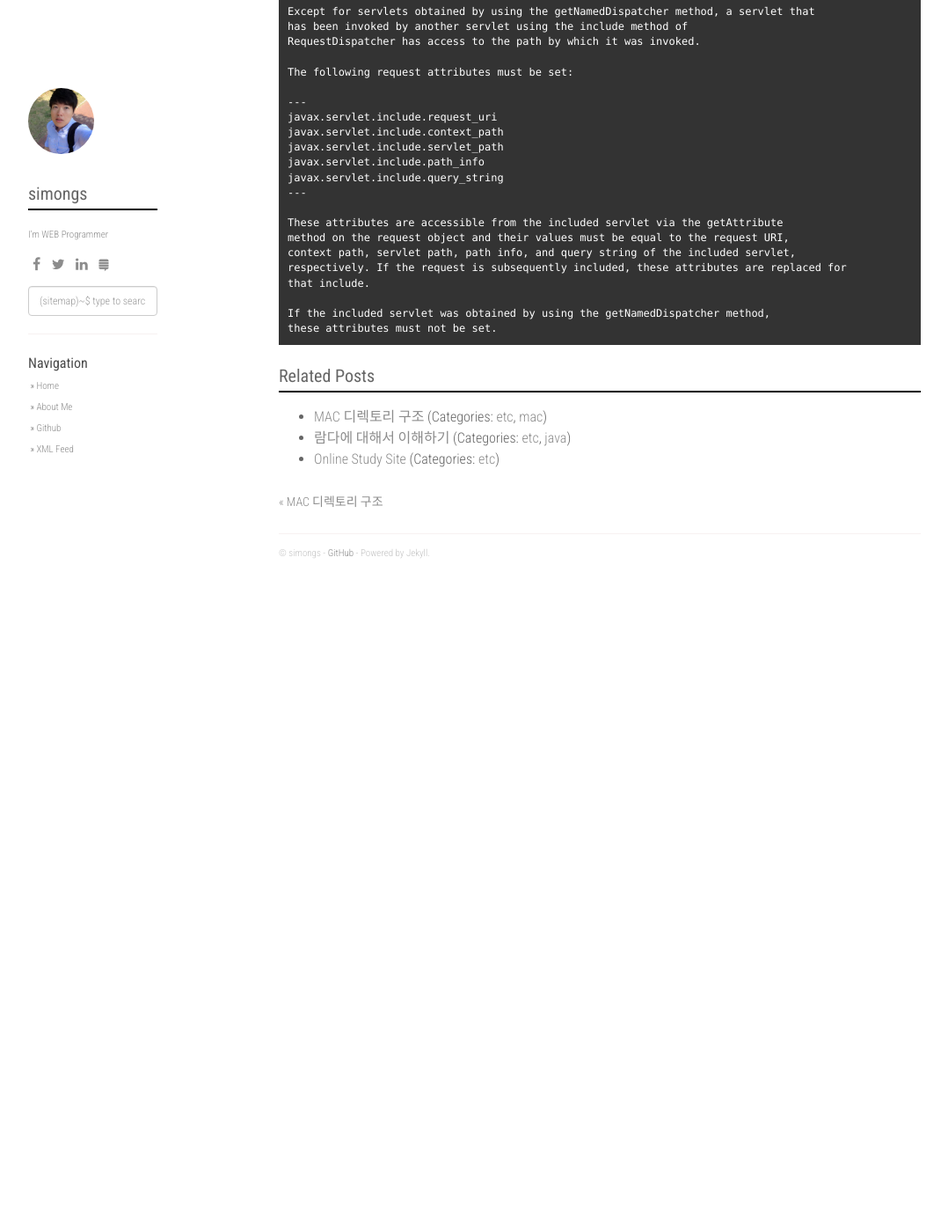
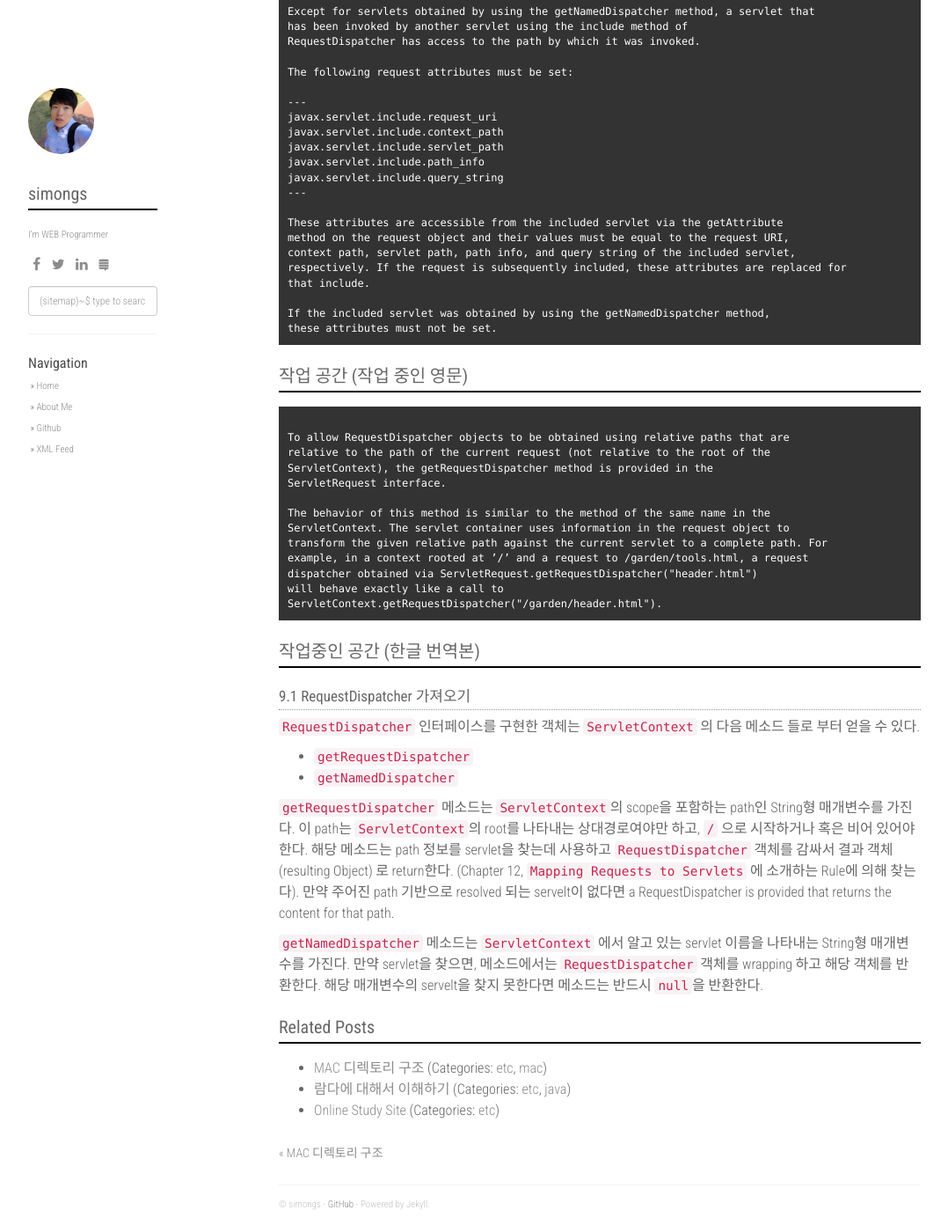
Before and after one commit to simongs/simongs.github.io, a Jekyll site: the page built from _posts/2016-10-20-Abount-Servlet_3_1.markdown, in a window 1280 px wide and 1400 px high, scrolled down 1682 px. Shown: the whole window at 88% size, without its empty margins (53-1131 px from the left). Built offline with Jekyll 4.4.1, drawn with Linux system fonts in a browser that asks for light colours; nearby versions of some CDN libraries; comment, search, counter and statistics services are not loaded; before the commit the page ends 2342 px from its top, so only the background shows below that.

Commit message:
번역 커밋

```diff
--- a/_posts/2016-10-20-Abount-Servlet_3_1.markdown
+++ b/_posts/2016-10-20-Abount-Servlet_3_1.markdown
@@ -118,3 +118,34 @@ that include.
 If the included servlet was obtained by using the getNamedDispatcher method,
 these attributes must not be set.
 ~~~
+
+## 작업 공간 (작업 중인 영문)
+
+~~~
+
+To allow RequestDispatcher objects to be obtained using relative paths that are
+relative to the path of the current request (not relative to the root of the
+ServletContext), the getRequestDispatcher method is provided in the
+ServletRequest interface.
+
+The behavior of this method is similar to the method of the same name in the
+ServletContext. The servlet container uses information in the request object to
+transform the given relative path against the current servlet to a complete path. For
+example, in a context rooted at ’/’ and a request to /garden/tools.html, a request
+dispatcher obtained via ServletRequest.getRequestDispatcher("header.html")
+will behave exactly like a call to
+ServletContext.getRequestDispatcher("/garden/header.html").
+~~~
+
+## 작업중인 공간 (한글 번역본)
+
+### 9.1 RequestDispatcher 가져오기
+`RequestDispatcher` 인터페이스를 구현한 객체는 `ServletContext` 의 다음 메소드 들로 부터 얻을 수 있다.
+
+ - `getRequestDispatcher`
+ - `getNamedDispatcher`
+
+ `getRequestDispatcher` 메소드는 `ServletContext`의 scope을 포함하는 path인 String형 매개변수를 가진다. 이 path는 `ServletContext`의 root를 나타내는 상대경로여야만 하고, `/` 으로 시작하거나 혹은 비어 있어야 한다. 해당 메소드는 path 정보를 servlet을 찾는데 사용하고 `RequestDispatcher` 객체를 감싸서 결과 객체(resulting Object) 로 return한다. (Chapter 12, `Mapping Requests to Servlets` 에 소개하는 Rule에 의해 찾는다). 만약 주어진 path 기반으로 resolved 되는 servelt이 없다면 a
+RequestDispatcher is provided that returns the content for that path.
+
+`getNamedDispatcher` 메소드는 `ServletContext` 에서 알고 있는 servlet 이름을 나타내는 String형 매개변수를 가진다. 만약 servlet을 찾으면, 메소드에서는 `RequestDispatcher` 객체를 wrapping 하고  해당 객체를 반환한다. 해당 매개변수의 servelt을 찾지 못한다면 메소드는 반드시 `null`을 반환한다.
```
